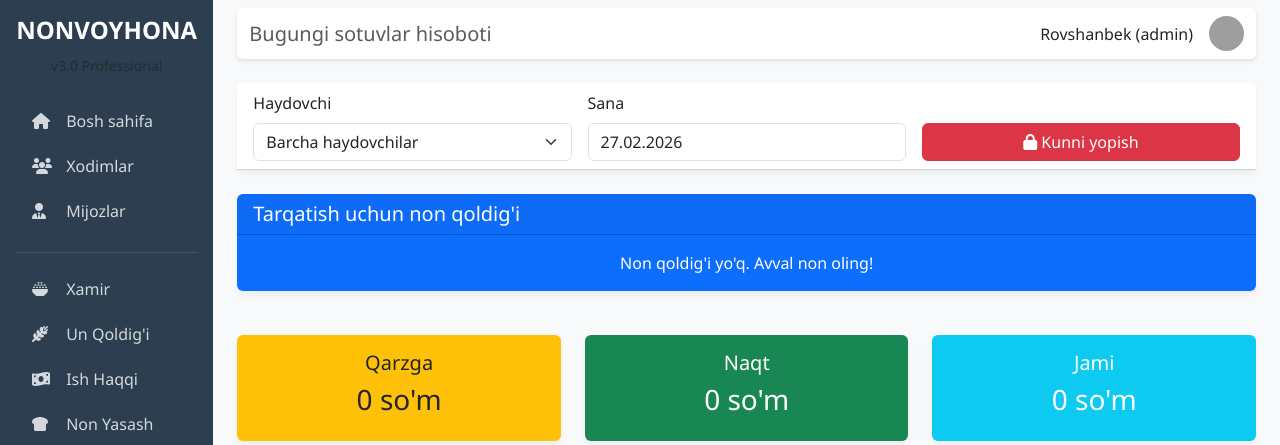
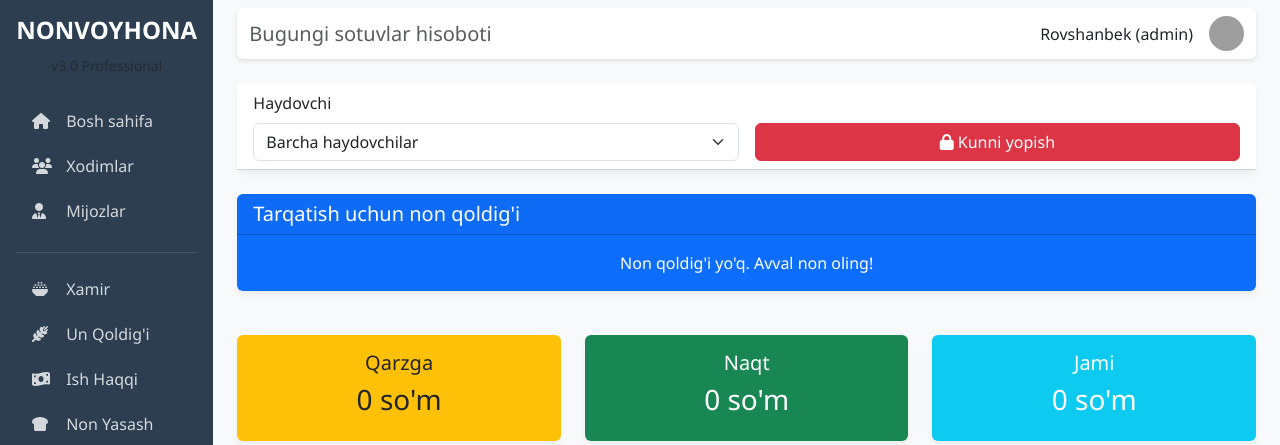
Before and after one commit to nonvoyhonatizimi/bakerysystemsolatr, a Flask app: page /reports/daily-sales in a window 1280 px wide. Shown: the top 445 px of the page. Run offline with Flask 3, Linux system fonts and the light colour scheme; a user stored in the database is signed in; grey boxes are pictures that could not be loaded.

Commit message:
Remove date concept from daily sales - always show today, reset on close day

```diff
--- a/routes/reports.py
+++ b/routes/reports.py
@@ -320,9 +320,9 @@ def daily_transfers():
 @login_required
 def daily_sales():
     """Bugungi sotuvlar - haydovchi hisoboti"""
-    # Sana filter
-    filter_date = request.args.get('date', datetime.now().strftime('%Y-%m-%d'))
-    filter_date = datetime.strptime(filter_date, '%Y-%m-%d').date()
+    from datetime import date
+    # Har doim bugungi sana
+    filter_date = date.today()
 
     # Haydovchi filter
     driver_id = request.args.get('driver_id', '')
@@ -408,30 +408,29 @@ def daily_sales():
 @reports_bp.route('/close-day', methods=['POST'])
 @login_required
 def close_day():
-    """Kunni yopish va yangi kun boshlash (faqat admin)"""
+    """Kunni yopish va yangi hisobot boshlash (faqat admin)"""
     if current_user.rol != 'admin':
         flash('Bu funksiya faqat admin uchun!', 'error')
         return redirect(url_for('reports.daily_sales'))
 
-    from datetime import date, timedelta
+    from datetime import date
     today = date.today()
-    tomorrow = today + timedelta(days=1)
 
     # Eski kunni yopish
-    day_status = DayStatus.query.filter_by(sana=today).first()
-    if day_status:
-        day_status.status = 'yopiq'
-        day_status.yopilgan_vaqt = uz_datetime()
-        day_status.yopgan_admin = current_user.ism
+    old_day_status = DayStatus.query.filter_by(sana=today).first()
+    if old_day_status:
+        old_day_status.status = 'yopiq'
+        old_day_status.yopilgan_vaqt = uz_datetime()
+        old_day_status.yopgan_admin = current_user.ism
     else:
-        day_status = DayStatus(
+        old_day_status = DayStatus(
             sana=today,
             status='yopiq',
             yopilgan_vaqt=uz_datetime(),
             yopgan_admin=current_user.ism
         )
-        db.session.add(day_status)
+        db.session.add(old_day_status)
 
     db.session.commit()
-    flash(f'{today.strftime("%d.%m.%Y")} sanasi yopildi! Yangi kun boshlandi.', 'success')
-    return redirect(url_for('reports.daily_sales', date=tomorrow.strftime('%Y-%m-%d')))
+    flash('Kun yopildi! Yangi hisobot boshlandi.', 'success')
+    return redirect(url_for('reports.daily_sales'))
--- a/templates/reports/daily_sales.html
+++ b/templates/reports/daily_sales.html
@@ -8,7 +8,7 @@
 <div class="card mb-4">
     <div class="card-header bg-white">
         <div class="row g-3 align-items-end">
-            <div class="col-md-4">
+            <div class="col-md-6">
                 <label class="form-label">Haydovchi</label>
                 <select class="form-select" id="driver_id" name="driver_id" onchange="filterByDriver(this.value)">
                     <option value="">Barcha haydovchilar</option>
@@ -17,11 +17,7 @@
                     {% endfor %}
                 </select>
             </div>
-            <div class="col-md-4">
-                <label class="form-label">Sana</label>
-                <input type="text" class="form-control" value="{{ filter_date.strftime('%d.%m.%Y') }}" readonly>
-            </div>
-            <div class="col-md-4">
+            <div class="col-md-6">
                 {% if current_user.rol == 'admin' %}
                     {% if day_status and day_status.status == 'yopiq' %}
                         <button type="button" class="btn btn-secondary w-100" disabled>
```
